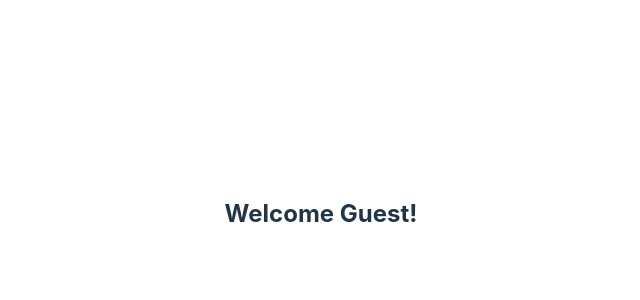
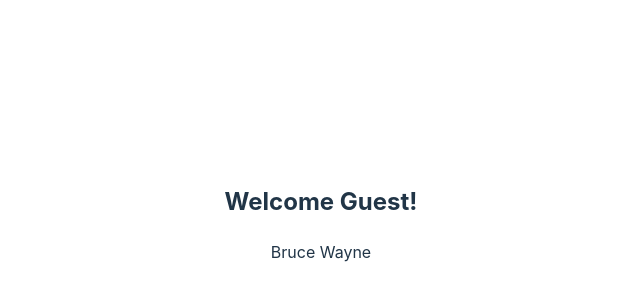
Before and after one commit to DenZaiyy/react-ts-course, a React (Vite) app: page / in a window 1280 px wide. Shown: the part 186-486 px from the top of the page, without its empty margins (319-959 px from the left). Built offline with nearby package versions, Linux system fonts and the light colour scheme.

Commit message:
add: second course (type object)

```diff
--- a/src/App.tsx
+++ b/src/App.tsx
@@ -1,11 +1,18 @@
 import "./App.css";
 import { Greet } from "./components/Greet";
+import { Person } from "./components/Person";
 
 function App() {
+    const personName = {
+        first: "Bruce",
+        last: "Wayne",
+    };
+
     return (
         <>
             <div className="App">
                 <Greet name="denZ" messageCount={10} isLoggedIn={false} />
+                <Person name={personName} />
             </div>
         </>
     );
--- /dev/null
+++ b/src/components/Person.tsx
@@ -0,0 +1,14 @@
+type PersonProps = {
+    name: {
+        first: string;
+        last: string;
+    };
+};
+
+export const Person = (props: PersonProps) => {
+    return (
+        <div>
+            {props.name.first} {props.name.last}
+        </div>
+    );
+};
```
